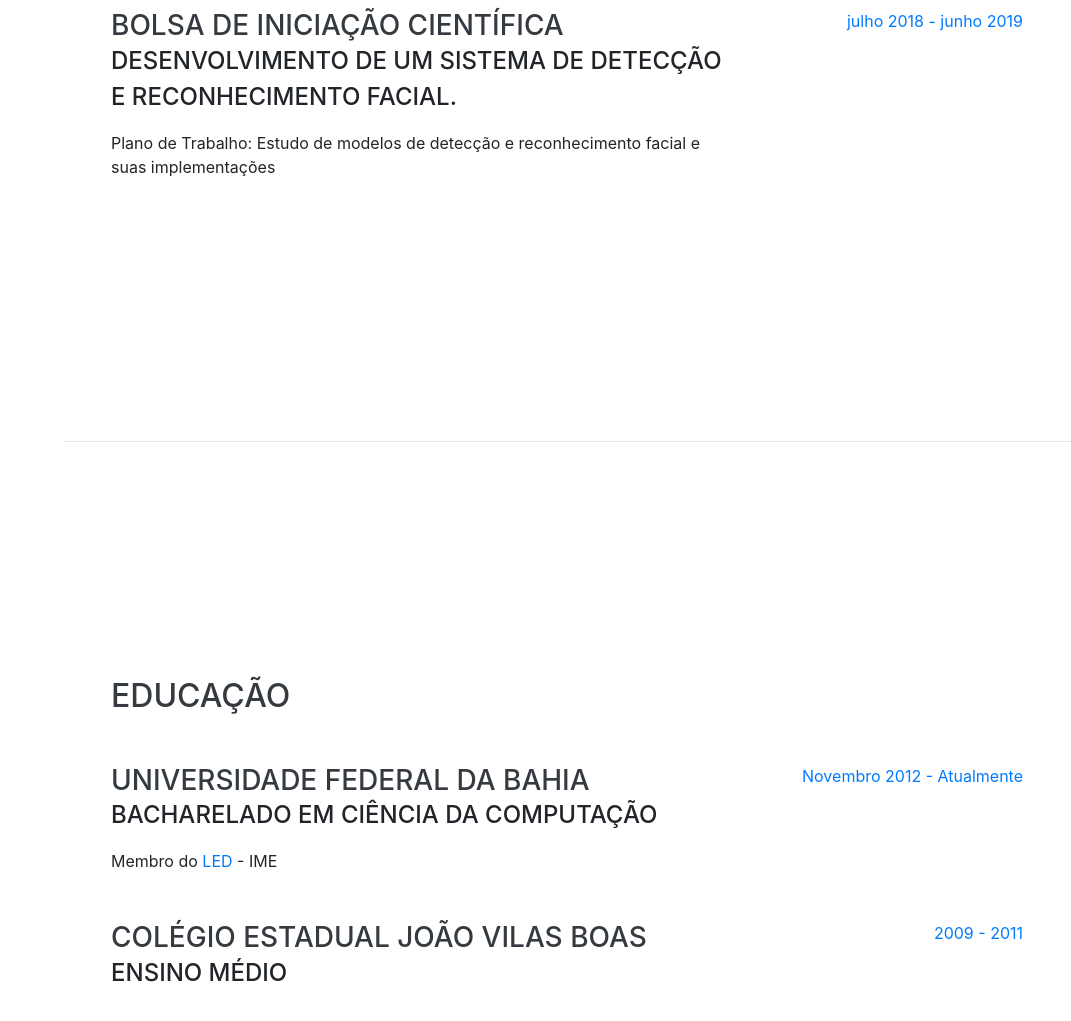
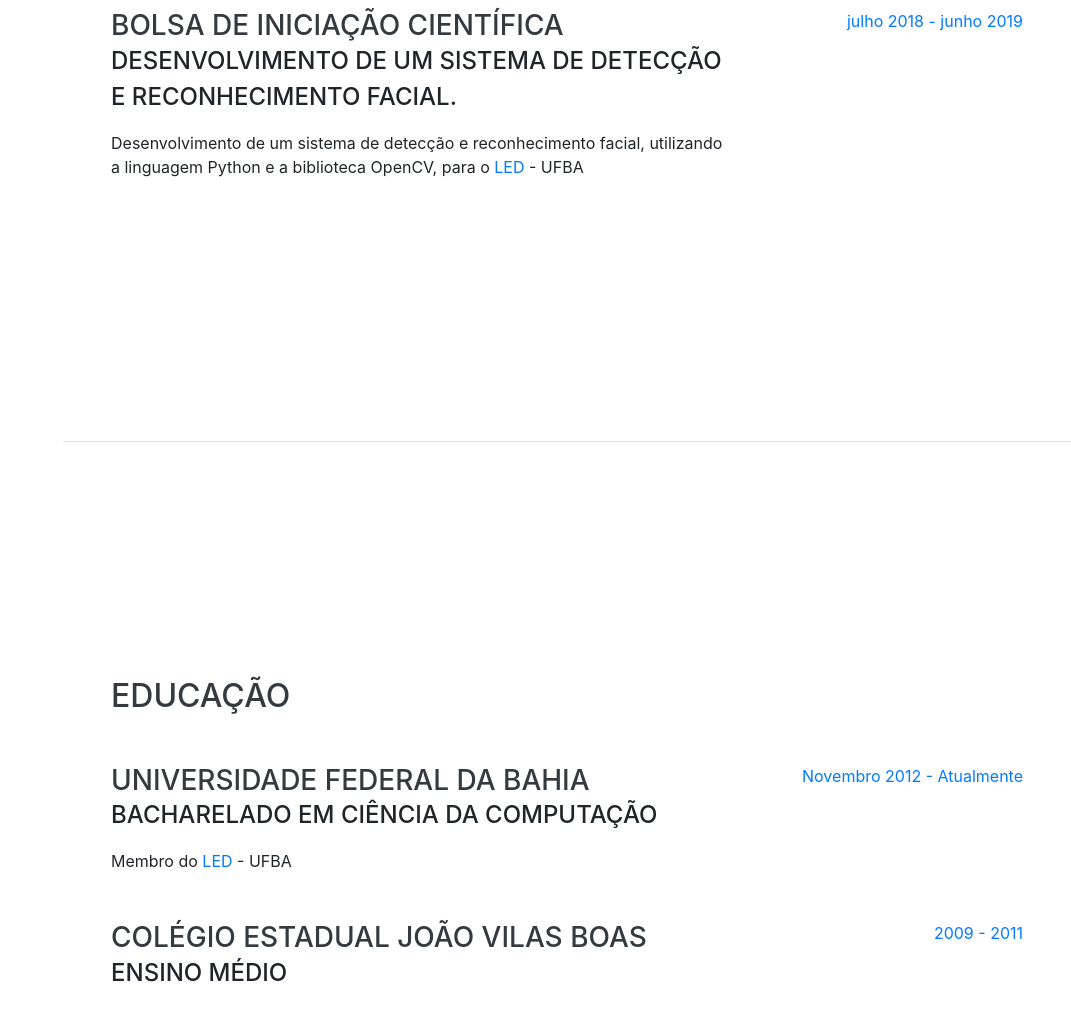
Before and after one commit to krysthianlessa/krysthianlessa.github.io, a website with bundled scripts: page index.html in a window 1280 px wide. Shown: the part 1160-2181 px from the top of the page, without its empty margins (209-1280 px from the left). Built offline with nearby package versions, Linux system fonts and the light colour scheme; a web font is replaced by a local one.

Commit message:
Corrigi a especificação do IC

```diff
--- a/index.html
+++ b/index.html
@@ -108,7 +108,7 @@
           <div class="resume-content">
             <h3 class="mb-0">Bolsa de Iniciação Científica</h3>
             <div class="subheading mb-3">Desenvolvimento de um sistema de detecção e reconhecimento facial.</div>
-            <p>Plano de Trabalho: Estudo de modelos de detecção e reconhecimento facial e suas implementações</p>
+            <p>Desenvolvimento de um sistema de detecção e reconhecimento facial, utilizando a linguagem Python e a biblioteca OpenCV, para o <a href="http://www.led.ufba.br/">LED</a> - UFBA</p>
           </div>
           <div class="resume-date text-md-right">
             <span class="text-primary">julho 2018 - junho 2019</span>
@@ -151,7 +151,7 @@
           <div class="resume-content">
             <h3 class="mb-0">Universidade Federal da Bahia</h3>
             <div class="subheading mb-3">Bacharelado em Ciência da Computação</div>
-            <div>Membro do <a href="http://www.led.ufba.br/">LED</a> - IME</div>
+            <div>Membro do <a href="http://www.led.ufba.br/">LED</a> - UFBA</div>
           </div>
           <div class="resume-date text-md-right">
             <span class="text-primary">Novembro 2012 - Atualmente</span>
```
